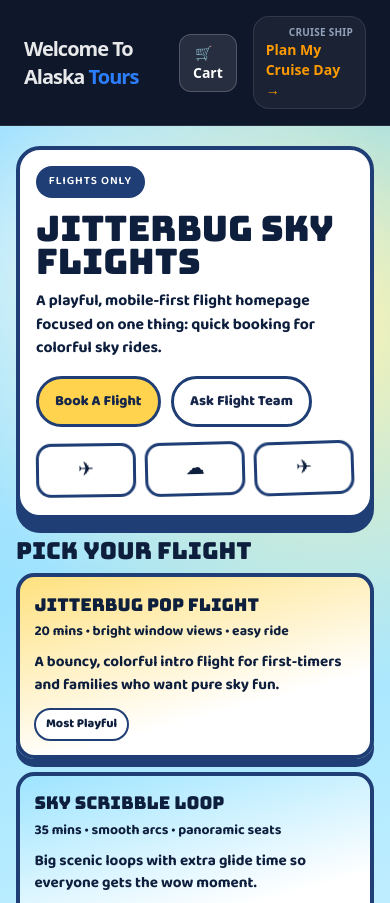
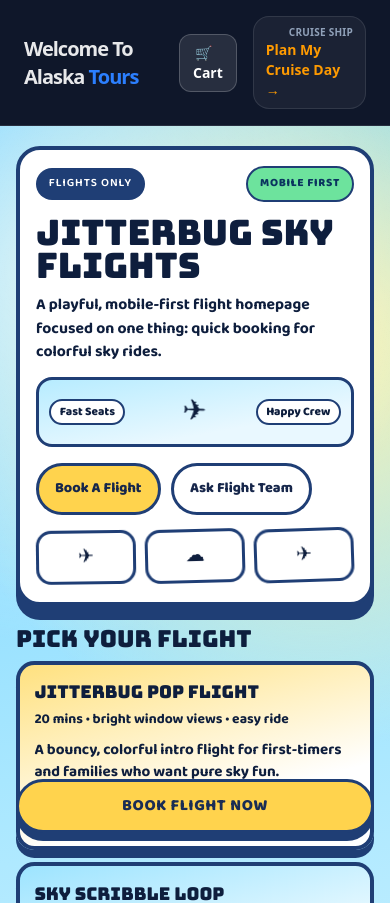
Before and after one commit to erichroeseler123-bot/wta-renderer, a Next.js app: page /home in a window 390 px wide. Shown: the top 903 px of the page. Built offline with nearby package versions, Linux system fonts and the light colour scheme.

Commit message:
Polish /home flights landing for stronger mobile conversion

```diff
--- a/app/home/home.module.css
+++ b/app/home/home.module.css
@@ -29,6 +29,13 @@
   box-shadow: 0 14px 0 #1f3e75;
 }
 
+.heroTopRow {
+  display: flex;
+  align-items: center;
+  justify-content: space-between;
+  gap: 0.6rem;
+}
+
 .heroBadge {
   display: inline-block;
   background: #1f3e75;
@@ -38,6 +45,19 @@
   text-transform: uppercase;
   border-radius: 999px;
   padding: 0.45rem 0.8rem;
+}
+
+.heroBadgeAlt {
+  display: inline-block;
+  background: var(--mint);
+  color: #0b355f;
+  font-size: 0.72rem;
+  letter-spacing: 0.06em;
+  text-transform: uppercase;
+  border-radius: 999px;
+  padding: 0.45rem 0.75rem;
+  border: 2px solid #1f3e75;
+  font-weight: 800;
 }
 
 .heroTitle {
@@ -51,6 +71,35 @@
   max-width: 42ch;
   font-size: clamp(0.98rem, 3.6vw, 1.2rem);
   font-weight: 700;
+}
+
+.heroArt {
+  margin-top: 0.85rem;
+  border-radius: 1rem;
+  border: 3px solid #1f3e75;
+  background: linear-gradient(170deg, #b7ecff 0%, #e9f8ff 70%);
+  padding: 0.65rem;
+}
+
+.heroArtRow {
+  display: flex;
+  align-items: center;
+  justify-content: space-between;
+  gap: 0.4rem;
+}
+
+.cloud {
+  border-radius: 999px;
+  border: 2px solid #1f3e75;
+  background: #fff;
+  padding: 0.12rem 0.52rem;
+  font-weight: 800;
+  font-size: 0.74rem;
+}
+
+.plane {
+  font-size: 1.8rem;
+  animation: glide 2.6s ease-in-out infinite;
 }
 
 .heroActions {
@@ -168,6 +217,19 @@
   padding: 0.32rem 0.6rem;
 }
 
+.cardAction {
+  margin-top: 0.75rem;
+  display: inline-block;
+  border-radius: 999px;
+  border: 2px solid #1f3e75;
+  background: #fff;
+  color: #0d2a54;
+  text-decoration: none;
+  font-size: 0.78rem;
+  font-weight: 800;
+  padding: 0.38rem 0.72rem;
+}
+
 .whyGrid {
   display: grid;
   grid-template-columns: repeat(2, minmax(0, 1fr));
@@ -220,6 +282,28 @@
   font-weight: 700;
 }
 
+.mobileSticky {
+  position: sticky;
+  bottom: 0.65rem;
+  z-index: 20;
+  margin-top: 1rem;
+}
+
+.mobileSticky a {
+  display: block;
+  text-align: center;
+  text-decoration: none;
+  border-radius: 999px;
+  border: 3px solid #1f3e75;
+  background: var(--sun);
+  color: #1a2d54;
+  font-weight: 900;
+  letter-spacing: 0.04em;
+  text-transform: uppercase;
+  padding: 0.78rem 0.95rem;
+  box-shadow: 0 8px 0 #1f3e75;
+}
+
 @keyframes wiggle {
   0%,
   100% {
@@ -227,6 +311,16 @@
   }
   50% {
     transform: translateY(-4px) rotate(-2deg);
+  }
+}
+
+@keyframes glide {
+  0%,
+  100% {
+    transform: translateX(0) rotate(0deg);
+  }
+  50% {
+    transform: translateX(7px) rotate(4deg);
   }
 }
 
@@ -247,4 +341,8 @@
   .whyGrid {
     grid-template-columns: repeat(4, minmax(0, 1fr));
   }
+
+  .mobileSticky {
+    display: none;
+  }
 }
--- a/app/home/page.tsx
+++ b/app/home/page.tsx
@@ -18,9 +18,19 @@ export default function HomeFlightsPage() {
     <main className={`${styles.page} ${baloo.className}`}>
       <div className={styles.shell}>
         <section className={styles.hero}>
-          <span className={styles.heroBadge}>Flights Only</span>
+          <div className={styles.heroTopRow}>
+            <span className={styles.heroBadge}>Flights Only</span>
+            <span className={styles.heroBadgeAlt}>Mobile First</span>
+          </div>
           <h1 className={`${styles.heroTitle} ${bungee.className}`}>{flightsHomeContent.heroTitle}</h1>
           <p className={styles.heroText}>{flightsHomeContent.heroText}</p>
+          <div className={styles.heroArt}>
+            <div className={styles.heroArtRow}>
+              <span className={styles.cloud}>Fast Seats</span>
+              <span className={styles.plane}>✈</span>
+              <span className={styles.cloud}>Happy Crew</span>
+            </div>
+          </div>
           <div className={styles.heroActions}>
             <Link className={styles.primaryBtn} href={flightsHomeContent.primaryCtaHref}>
               {flightsHomeContent.primaryCtaLabel}
@@ -45,6 +55,12 @@ export default function HomeFlightsPage() {
                 <p className={styles.flightMeta}>{flight.meta}</p>
                 <p className={styles.flightCopy}>{flight.copy}</p>
                 <span className={styles.miniPill}>{flight.badge}</span>
+                <Link
+                  className={styles.cardAction}
+                  href={`${flightsHomeContent.primaryCtaHref}?flight=${encodeURIComponent(flight.name)}`}
+                >
+                  Choose This Flight
+                </Link>
               </article>
             ))}
           </div>
@@ -75,6 +91,10 @@ export default function HomeFlightsPage() {
           <h2 className={bungee.className}>{flightsHomeContent.footerTitle}</h2>
           <p>{flightsHomeContent.footerText}</p>
         </section>
+
+        <div className={styles.mobileSticky}>
+          <Link href={flightsHomeContent.primaryCtaHref}>Book Flight Now</Link>
+        </div>
       </div>
     </main>
   );
```
